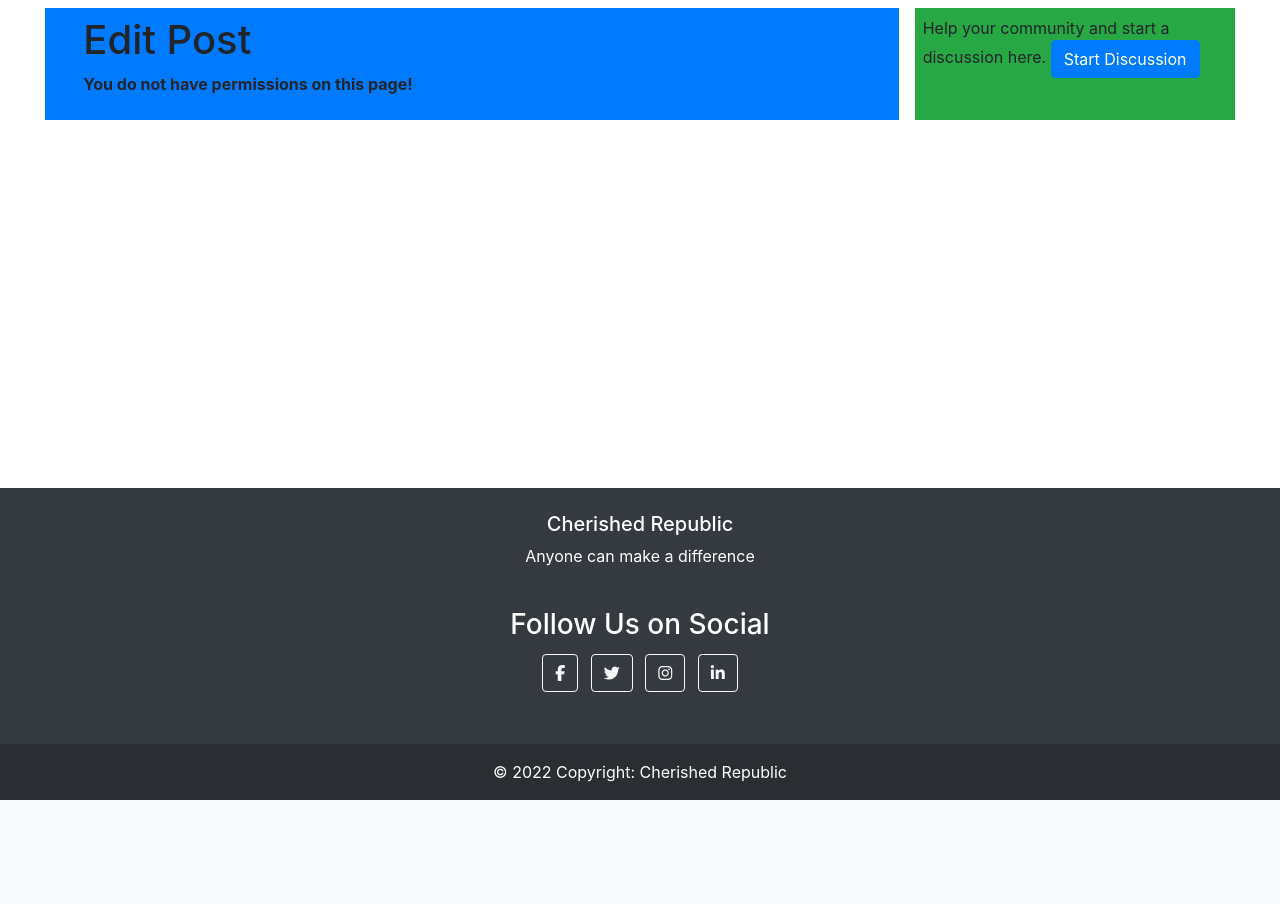
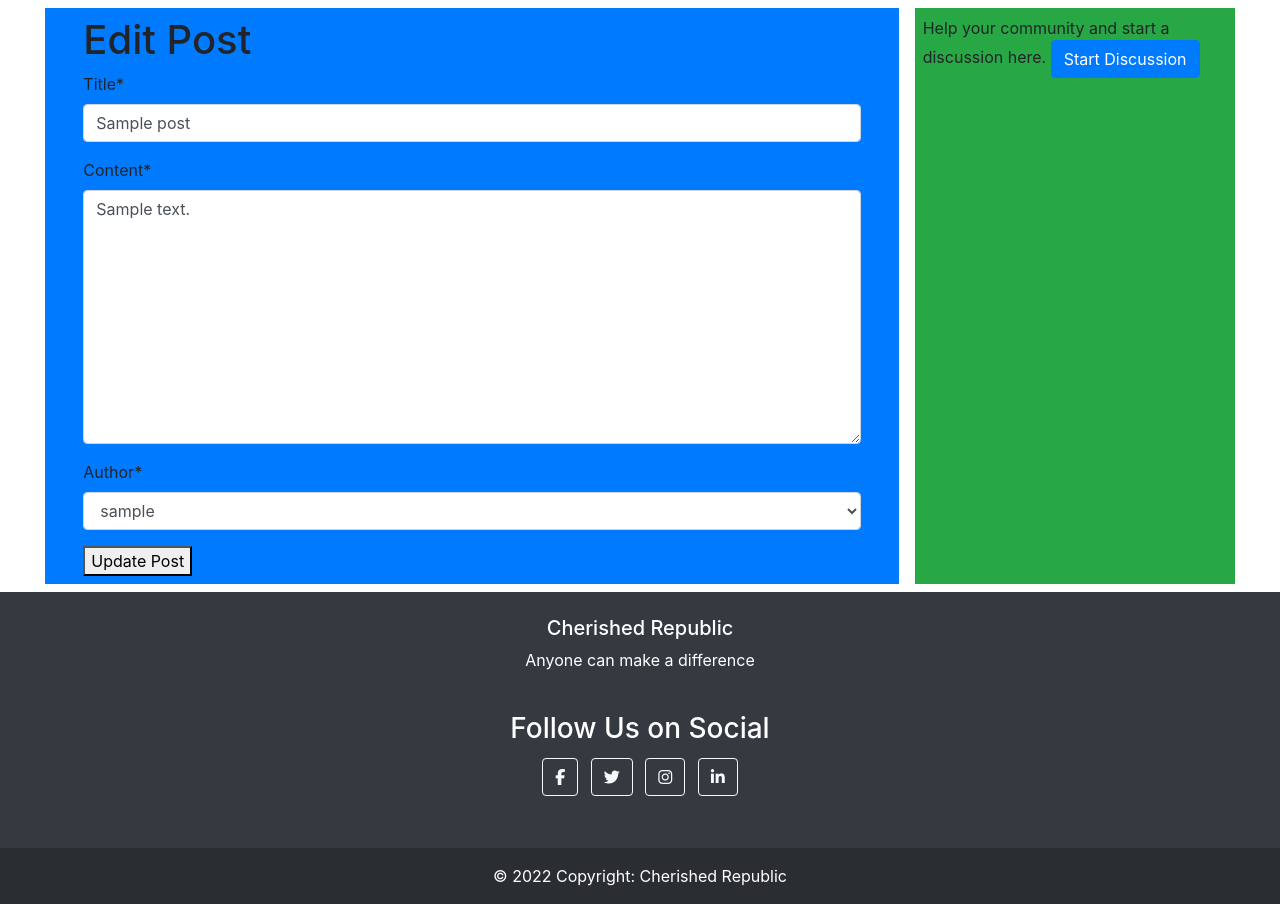
Before and after one commit to Code-Institute-Submissions/rovan89-cherished-republic_JanResub, a Django app: page /update_post/1 in a window 1280 px wide. Shown: the part 56-960 px from the top of the page. Before the commit the page ends 856 px from the top, so only its background shows below. Run offline with Django 3.2, Linux system fonts and the light colour scheme; a user stored in the database is signed in; tables that the repository leaves empty hold one stand-in row (values such as "Sample post"); parts of the project's set-up code (start-up, migrations or seed data) failed here and were passed over; some libraries are stand-ins or nearby versions.

Commit message:
Change if statment perameters

```diff
--- a/templates/update_post.html
+++ b/templates/update_post.html
@@ -19,7 +19,7 @@
                     {% else %}
 
                         {% if user.is_authenticated %}
-                            {% if user.id == post.author.id  %}
+                            {% if user.id == post_author.id  %}
                                 <form method="POST">
                                     {% csrf_token %}
                                     {{ form | crispy}}
@@ -30,6 +30,7 @@
                             {% endif %}
                         {% endif %}
                     {% endif %}
+
                 </div>
             </div>
         </div>
```
